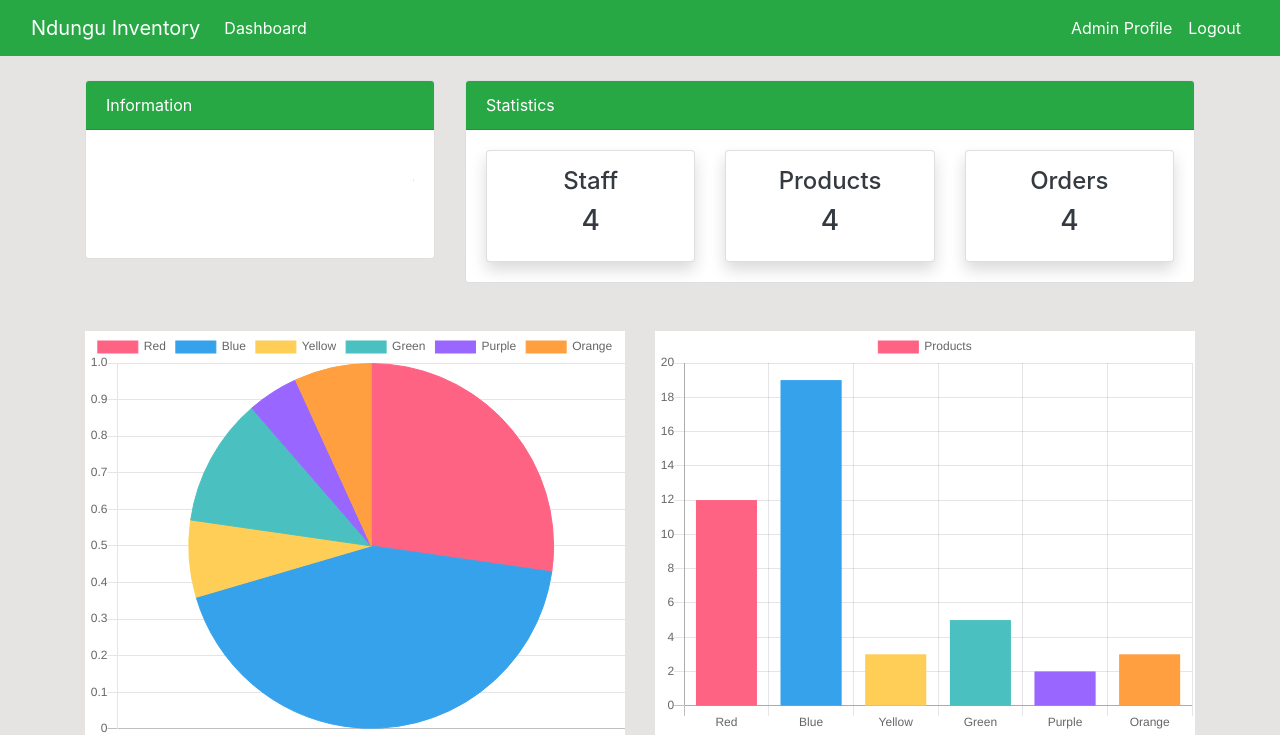
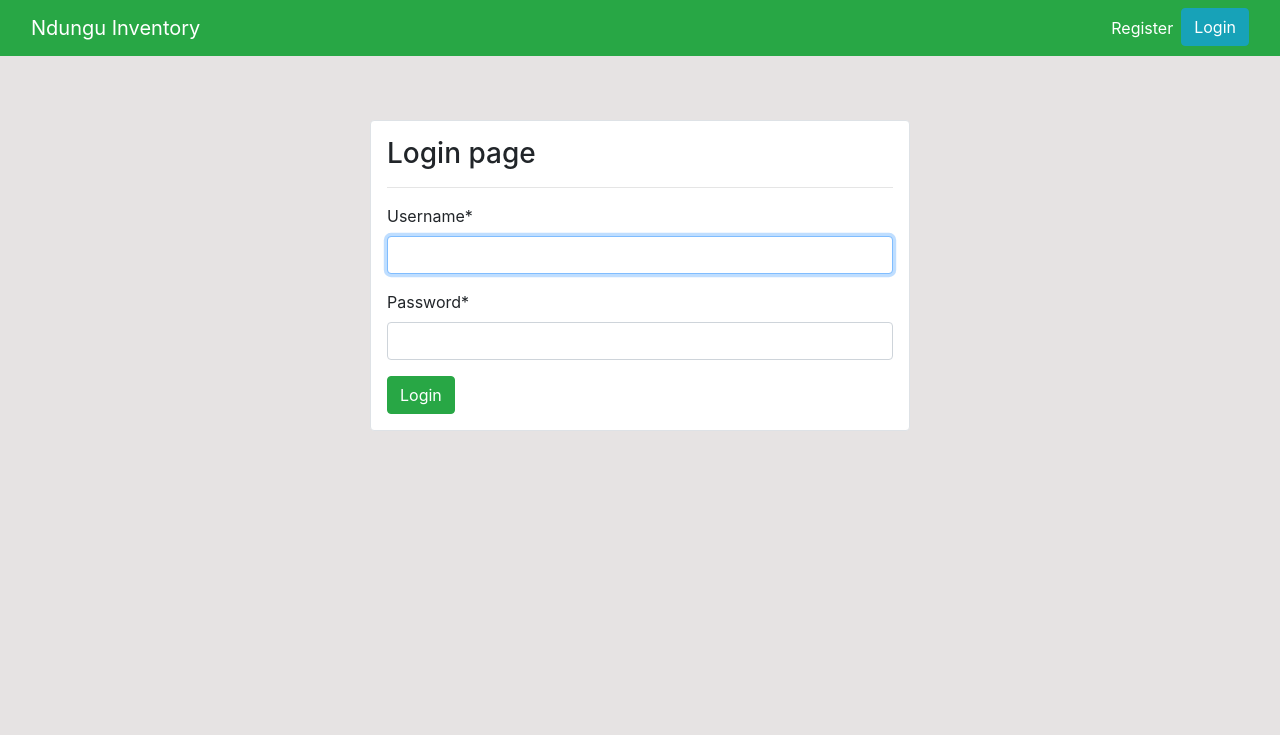
Before and after one commit to Ndungu-Jn/Inventory_management, a Django app: page / in a window 1280 px wide. Shown: the top 735 px of the page. Run offline with Django 5.2, Linux system fonts and the light colour scheme; some libraries are stand-ins or nearby versions.

Commit message:
Registration, login and logout logic

```diff
--- a/Inventory_project/settings.py
+++ b/Inventory_project/settings.py
@@ -126,3 +126,5 @@ STATIC_ROOT = BASE_DIR / 'asert'
 # https://docs.djangoproject.com/en/5.1/ref/settings/#default-auto-field
 
 DEFAULT_AUTO_FIELD = 'django.db.models.BigAutoField'
+
+LOGIN_REDIRECT_URL = 'index'
--- a/Inventory_project/urls.py
+++ b/Inventory_project/urls.py
@@ -14,18 +14,24 @@ Including another URLconf
     1. Import the include() function: from django.urls import include, path
     2. Add a URL to urlpatterns:  path('blog/', include('blog.urls'))
 """
+from tempfile import template
+
 from django.contrib import admin
 from django.urls import path
 
 from dashboard import views
 from user import views as user_view
 
+from django.contrib.auth import views as auth_views
+
 urlpatterns = [
-    path('', views.index, name='index'),
+    path('dashboard', views.index, name='index'),
     path('staff', views.staff, name='staff'),
     path('product', views.product, name='product'),
     path('order', views.order, name='order'),
 
     path('admin/', admin.site.urls),
     path('register', user_view.register, name='user_register'),
+    path('', auth_views.LoginView.as_view(template_name='user/login.html'), name='user_login'),
+    path('logout', auth_views.LogoutView.as_view(template_name='user/logout.html'), name='user_logout'),
 ]
--- a/templates/partials/nav.html
+++ b/templates/partials/nav.html
@@ -2,6 +2,8 @@
 <nav class="navbar navbar-expand-lg navbar-secondary bg-success">
     <div class="container-fluid ">
         <a class="navbar-brand text-white" href="{% url 'index' %}">Ndungu Inventory</a>
+
+        {% if user.is_authenticated %}
         <button class="navbar-toggler" type="button" data-toggle="collapse" data-target="#navbarSupportedContent"
                 aria-controls="navbarSupportedContent" aria-expanded="false" aria-label="Toggle navigation">
             <span class="navbar-toggler-icon"></span>
@@ -20,10 +22,29 @@
                             class="sr-only">(current)</span></a>
                 </li>
                 <li class="nav-item">
-                        <a class="nav-link text-white" href="#">Logout</a>
+                    <form action="{% url 'user_logout' %}" method="post">
+                        {% csrf_token %}
+                        <button class="btn btn-danger" type="submit">Logout</button>
+
+                    </form>
+                </li>
+            </ul>
+            {% else %}
+            <ul class="navbar-nav ml-auto">
+                <li class="nav-item active">
+                    <a class="nav-link text-white" href="{% url 'user_register' %}">Register <span
+                            class="sr-only">(current)</span></a>
+                </li>
+                <li class="nav-item">
+                    <form action="{% url 'user_login' %}" method="post">
+                        {% csrf_token %}
+                        <button class="btn btn-info" type="submit">Login</button>
+
+                    </form>
                 </li>
             </ul>
 
+            {% endif  %}
         </div>
     </div>
 </nav>
--- a/templates/user/login.html
+++ b/templates/user/login.html
@@ -0,0 +1,26 @@
+{% extends 'partials/base.html' %}
+{% load crispy_forms_tags %}
+
+{% block title %}
+	<title> Log in </title>
+{% endblock %}
+
+{% block content %}
+	<div class="container">
+        <div class="row mt-5">
+            <div class="col-md-6 mx-auto">
+                <div class="border bg-white rounded p-3 mt-3">
+                    <h3>Login page</h3>
+                    <hr>
+                    <form method="POST">
+                        {% csrf_token %}
+                        {{ form|crispy }}
+                        <input class="btn btn-success" type="submit" value="Login">
+                    </form>
+                </div>
+
+            </div>
+
+        </div>
+    </div>
+{% endblock %}
--- a/templates/user/register.html
+++ b/templates/user/register.html
@@ -1,7 +1,5 @@
 {% extends 'partials/base.html' %}
 {% load crispy_forms_tags %}
-
-
 
 {% block title %}
 	<title> Register </title>
```
Also changed, not shown: templates/user/logout.html (+18 -0 lines), user/forms.py (added, +11 -0 lines), user/views.py (+4 -3 lines). Lines whose indentation alone changed are shown as unchanged.
